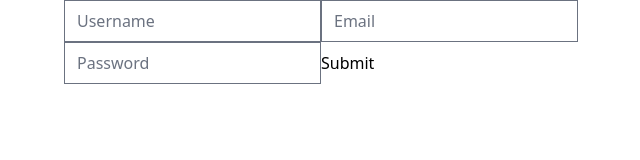
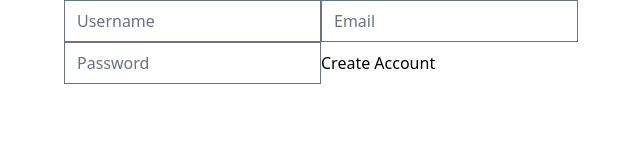
Before and after one commit to mdgarden/carrot-market, a Next.js app: page /forms in a window 1280 px wide. Shown: the top 160 px of the page, without its empty margins (288-928 px from the left). Built offline with nearby package versions, Linux system fonts and the light colour scheme.

Commit message:
react hook form validation

```diff
--- a/pages/forms.tsx
+++ b/pages/forms.tsx
@@ -6,14 +6,29 @@
 // Easier Inputs
 
 export default function Forms() {
-  const { register, watch } = useForm();
-  console.log(watch());
+  const { register, handleSubmit } = useForm();
+  const onValid = () => {
+    console.log("valid");
+  };
+
   return (
-    <form>
-      <input {...register("username")} type="text" placeholder="Username" />
-      <input {...register("email")} type="email" placeholder="Email" />
-      <input {...register("password")} type="password" placeholder="Password" />
-      <input type="submit" />
+    <form onSubmit={handleSubmit(onValid)}>
+      <input
+        {...register("username", { required: true })}
+        type="text"
+        placeholder="Username"
+      />
+      <input
+        {...register("email", { required: true })}
+        type="email"
+        placeholder="Email"
+      />
+      <input
+        {...register("password", { required: true })}
+        type="password"
+        placeholder="Password"
+      />
+      <input type="submit" value="Create Account" />
     </form>
   );
 }
```
